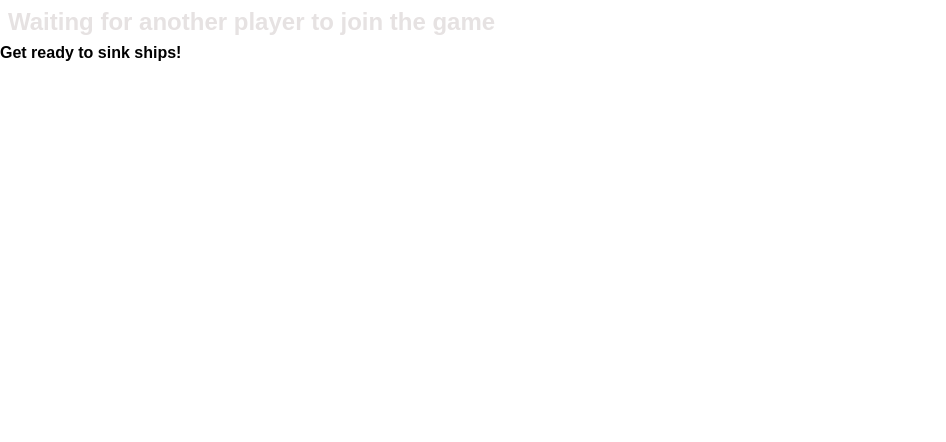
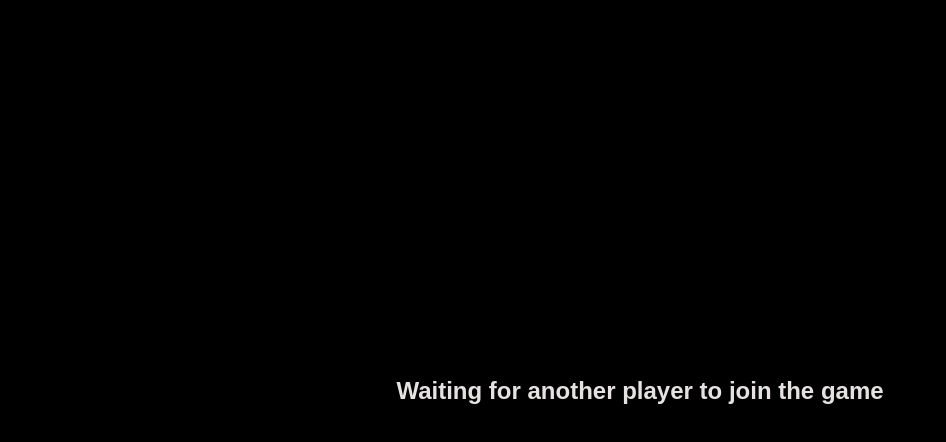
Before and after one commit to 50773sa/battleship-client, a React (Create React App) app: page /waitingroom in a window 1280 px wide. Shown: the top 442 px of the page, without its empty margins (0-946 px from the left). Built offline with nearby package versions, Linux system fonts and the light colour scheme; a web font is replaced by a local one.

Commit message:
Recreated css for waitingroom and added black background

```diff
--- a/src/App.scss
+++ b/src/App.scss
@@ -10,7 +10,7 @@ h2, h3, p, span {
 	margin: 8px;
 }
 
-.App {
+#app {
     width: 100vw;
     height: 100vh;
     background-color: black;
@@ -50,6 +50,25 @@ h2, h3, p, span {
 
 }
 
+/* ---- Waitingroom Component ---- */
+
+.lightboxContainer {
+	display: flex;
+	justify-content: center;
+	align-items: center;
+	width: 100vw;
+	height: 100vh;
+
+	.lightbox {
+		display: flex;
+		flex-direction: column;
+		justify-content: center;
+		align-items: center;
+		width: 70vw;
+		height: 30vh;
+	}
+}
+
 /* ---- Game area page ---- */
 
 header {
@@ -79,7 +98,7 @@ header {
     }
 }
 
-/* ---- Game area page --- */
+/* ---- Game area --- */
 
 .gameAreaWrapper {
 	display: flex;
@@ -107,5 +126,4 @@ header {
 
 	}
 
-
 }
```
